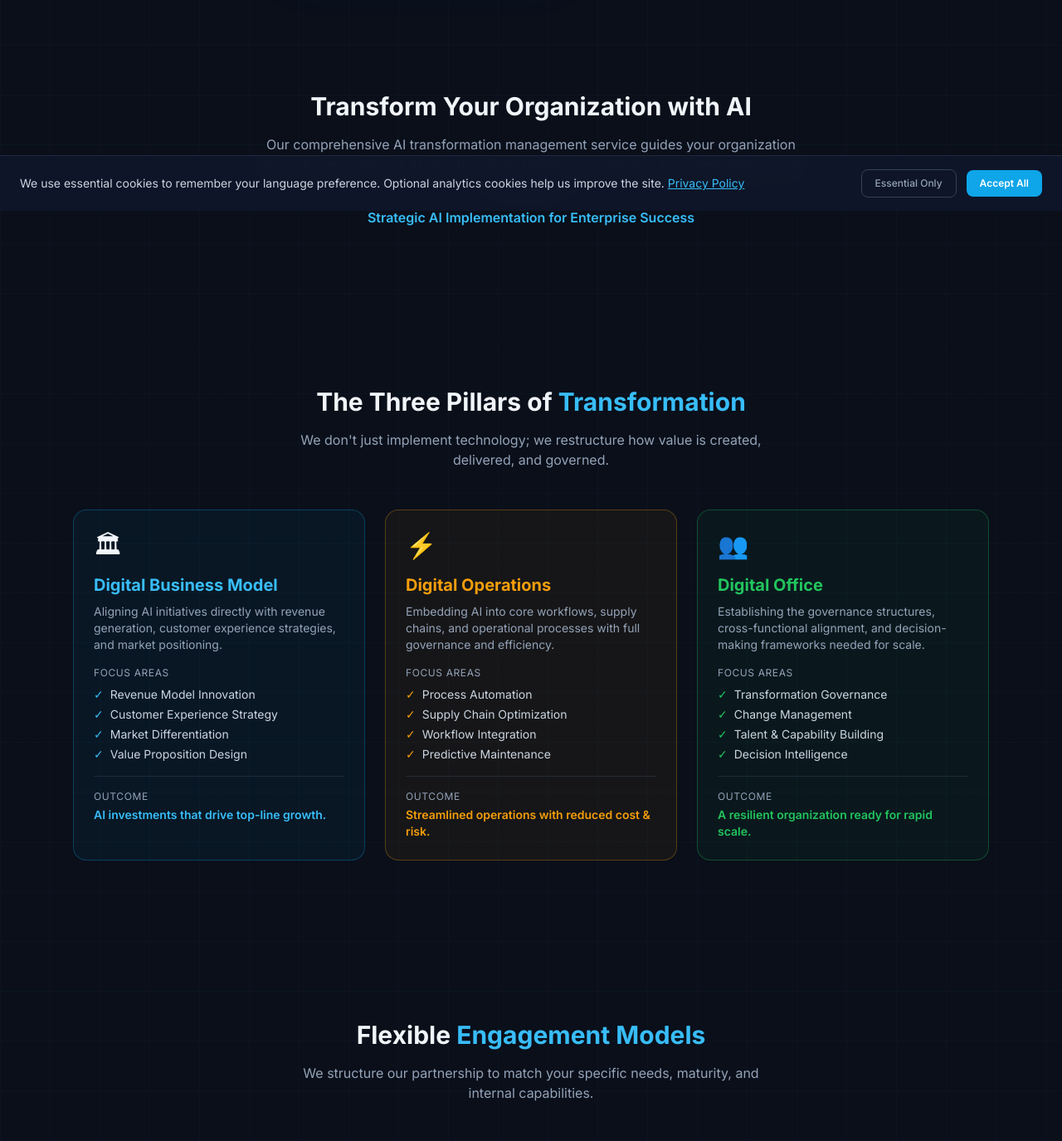
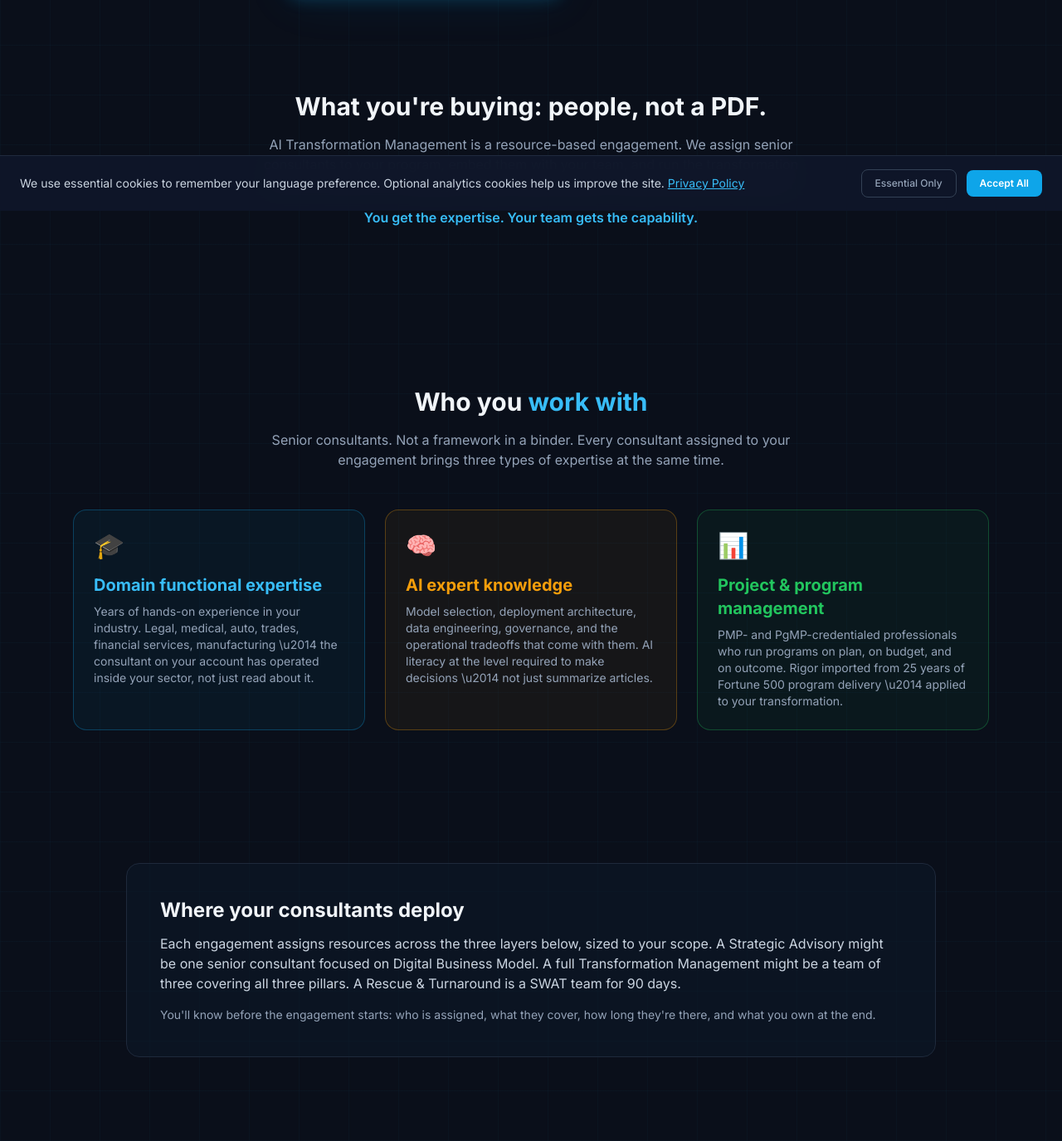
Before and after one commit to jacquesmjean/techfides-2.0, a Next.js app: page /consulting/transformation-management in a window 1280 px wide. Shown: the part 546-1921 px from the top of the page at 83% size. Built offline with nearby package versions, Linux system fonts and the light colour scheme.

Commit message:
Transformation Management: reframe as resource-based consulting

```diff
--- a/src/app/consulting/transformation-management/page.tsx
+++ b/src/app/consulting/transformation-management/page.tsx
@@ -139,19 +139,69 @@ export default function TransformationManagementPage() {
         </div>
       </section>
 
-      {/* Transform Your Organization */}
+      {/* What you&apos;re buying */}
       <section className="mx-auto max-w-4xl px-6 py-24 text-center">
         <h2 className="text-3xl font-bold">
-          Transform Your Organization with AI
+          What you&apos;re buying: people, not a PDF.
         </h2>
         <p className="mx-auto mt-4 max-w-2xl text-slate-400">
-          Our comprehensive AI transformation management service guides your
-          organization through every stage of AI adoption, from strategy and
-          planning to implementation and optimization.
+          AI Transformation Management is a resource-based engagement. We assign senior consultants to your program, embed them with your team, and run the transformation with you \u2014 from strategy through implementation through operational handover.
         </p>
         <p className="mt-4 font-semibold text-electric-400">
-          Strategic AI Implementation for Enterprise Success
+          You get the expertise. Your team gets the capability.
         </p>
+      </section>
+
+      {/* Who you work with */}
+      <section className="mx-auto max-w-6xl px-6 py-24">
+        <h2 className="text-center text-3xl font-bold">
+          Who you <span className="text-electric-400">work with</span>
+        </h2>
+        <p className="mx-auto mt-4 max-w-2xl text-center text-slate-400">
+          Senior consultants. Not a framework in a binder. Every consultant assigned to your engagement brings three types of expertise at the same time.
+        </p>
+        <div className="mt-12 grid gap-6 md:grid-cols-3">
+          <div className="rounded-2xl border border-electric-500/30 bg-electric-500/5 p-6">
+            <div className="text-3xl">&#127891;</div>
+            <h3 className="mt-4 text-xl font-bold text-electric-400">
+              Domain functional expertise
+            </h3>
+            <p className="mt-2 text-sm text-slate-400">
+              Years of hands-on experience in your industry. Legal, medical, auto, trades, financial services, manufacturing \u2014 the consultant on your account has operated inside your sector, not just read about it.
+            </p>
+          </div>
+          <div className="rounded-2xl border border-accent-amber/30 bg-accent-amber/5 p-6">
+            <div className="text-3xl">&#129504;</div>
+            <h3 className="mt-4 text-xl font-bold text-accent-amber">
+              AI expert knowledge
+            </h3>
+            <p className="mt-2 text-sm text-slate-400">
+              Model selection, deployment architecture, data engineering, governance, and the operational tradeoffs that come with them. AI literacy at the level required to make decisions \u2014 not just summarize articles.
+            </p>
+          </div>
+          <div className="rounded-2xl border border-accent-green/30 bg-accent-green/5 p-6">
+            <div className="text-3xl">&#128202;</div>
+            <h3 className="mt-4 text-xl font-bold text-accent-green">
+              Project &amp; program management
+            </h3>
+            <p className="mt-2 text-sm text-slate-400">
+              PMP- and PgMP-credentialed professionals who run programs on plan, on budget, and on outcome. Rigor imported from 25 years of Fortune 500 program delivery \u2014 applied to your transformation.
+            </p>
+          </div>
+        </div>
+      </section>
+
+      {/* Where they deploy */}
+      <section className="mx-auto max-w-5xl px-6 py-16">
+        <div className="rounded-2xl border border-slate-800 bg-navy-900/50 p-8 md:p-10">
+          <h2 className="text-2xl font-bold">Where your consultants deploy</h2>
+          <p className="mt-3 text-slate-300">
+            Each engagement assigns resources across the three layers below, sized to your scope. A Strategic Advisory might be one senior consultant focused on Digital Business Model. A full Transformation Management might be a team of three covering all three pillars. A Rescue &amp; Turnaround is a SWAT team for 90 days.
+          </p>
+          <p className="mt-4 text-sm text-slate-400">
+            You&apos;ll know before the engagement starts: who is assigned, what they cover, how long they&apos;re there, and what you own at the end.
+          </p>
+        </div>
       </section>
 
       {/* The Three Pillars */}
@@ -161,8 +211,7 @@ export default function TransformationManagementPage() {
           <span className="text-electric-400">Transformation</span>
         </h2>
         <p className="mx-auto mt-4 max-w-xl text-center text-slate-400">
-          We don&apos;t just implement technology; we restructure how value is
-          created, delivered, and governed.
+          Consultants work across three layers at once, restructuring how value is created, delivered, and governed.
         </p>
         <div className="mt-12 grid gap-6 md:grid-cols-3">
           {pillars.map((pillar) => (
@@ -209,12 +258,11 @@ export default function TransformationManagementPage() {
       {/* Flexible Engagement Models */}
       <section className="mx-auto max-w-6xl px-6 py-24">
         <h2 className="text-center text-3xl font-bold">
-          Flexible{" "}
-          <span className="text-electric-400">Engagement Models</span>
+          Four ways to deploy{" "}
+          <span className="text-electric-400">the team</span>
         </h2>
         <p className="mx-auto mt-4 max-w-xl text-center text-slate-400">
-          We structure our partnership to match your specific needs, maturity,
-          and internal capabilities.
+          Each model assigns a different resource mix \u2014 from a single senior advisor to a multi-role program team \u2014 sized to your scope, maturity, and internal capabilities.
         </p>
         <div className="mt-12 grid gap-6 md:grid-cols-2">
           {engagementModels.map((model) => (
@@ -261,10 +309,9 @@ export default function TransformationManagementPage() {
       {/* Measurable Results */}
       <section className="mx-auto max-w-5xl px-6 py-24">
         <div className="rounded-2xl border border-electric-500/30 bg-gradient-to-b from-electric-500/5 to-transparent p-8 md:p-12 text-center">
-          <h2 className="text-3xl font-bold">Measurable Results</h2>
+          <h2 className="text-3xl font-bold">What you walk away with</h2>
           <p className="mx-auto mt-4 max-w-2xl text-slate-400">
-            We don&apos;t just deliver slides. We deliver operational
-            capabilities and tangible business value.
+            Operational capabilities and tangible business value your team owns after the engagement ends.
           </p>
           <div className="mt-10 grid gap-6 md:grid-cols-4">
             {[
```
Also changed, not shown: src/i18n/en.json.
